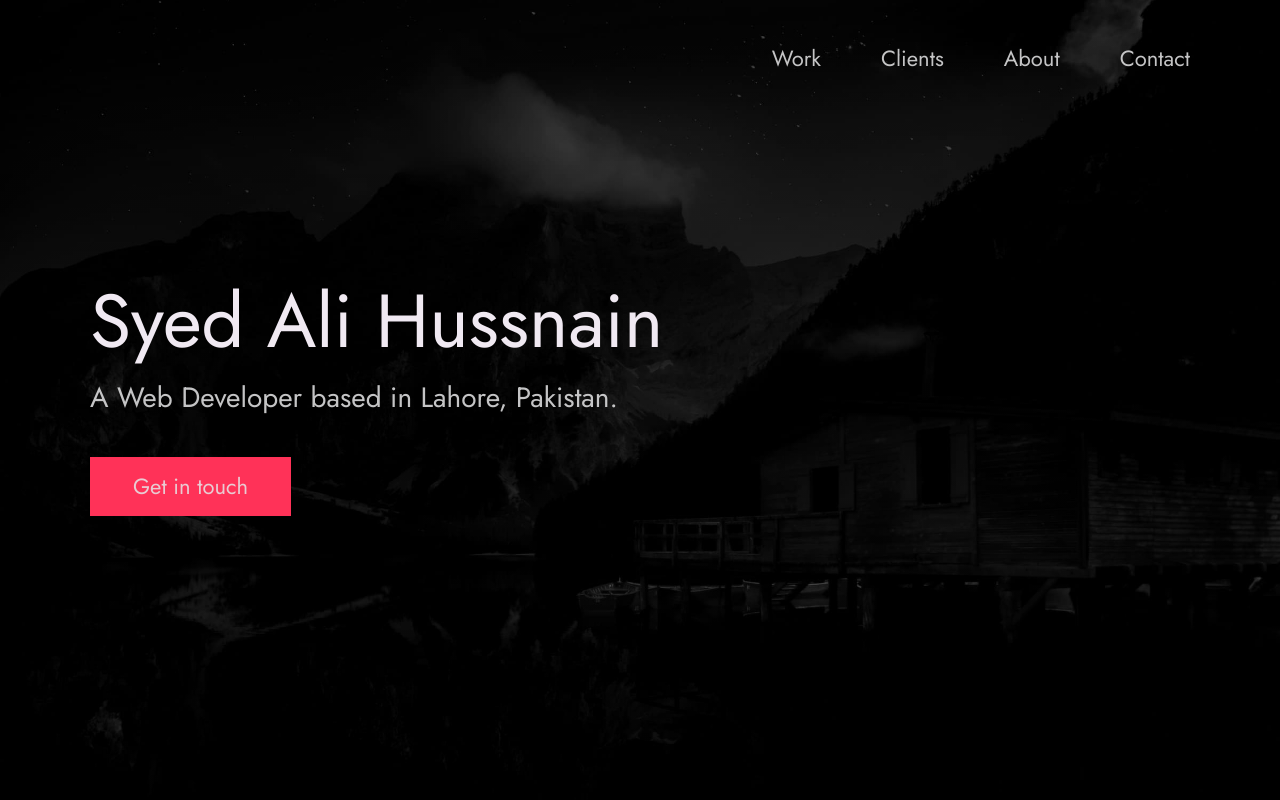
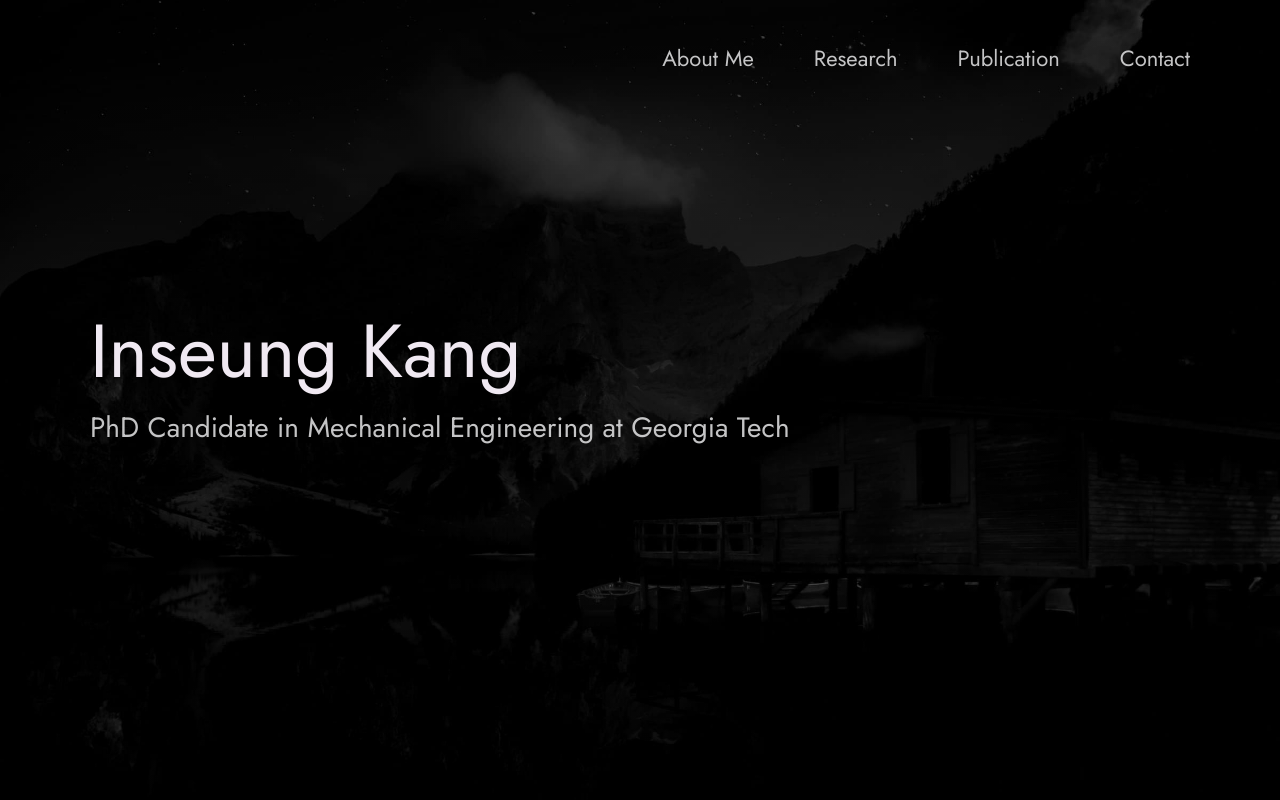
Before and after one commit to inseungkang/inseungkang.github.io, a plain HTML site: page index.html in a window 1280 px wide. Shown: the top 800 px of the page. Drawn offline with Linux system fonts and the light colour scheme.

Commit message:
Update index.html

```diff
--- a/index.html
+++ b/index.html
@@ -24,7 +24,7 @@
 
   <!-- Put your site title here -->
   <title>
-    Inseung Kang | PhD Candidate in Mechanical Engineering at Georgia Tech
+    Inseung Kang
   </title>
 
   <meta name="description" content="Add small description of yourslef.">
@@ -41,10 +41,10 @@
     <div class="row">
       <nav class="nav" role="navigation">
         <ul class="nav__items">
-          <li class="nav__item"><a href="#work" class="nav__link">Work</a></li>
-          <li class="nav__item"><a href="#clients" class="nav__link">Clients</a></li>
+          <li class="nav__item"><a href="#work" class="nav__link">About Me</a></li>
+          <li class="nav__item"><a href="#clients" class="nav__link">Research</a></li>
           <li class="nav__item">
-            <a href="#about" class="nav__link">About</a>
+            <a href="#about" class="nav__link">Publication</a>
           </li>
           <li class="nav__item">
             <a href="#contact" class="nav__link">Contact</a>
@@ -56,11 +56,10 @@
       <div class="header__text">
         <h1 class="heading-primary">
           <!-- Replace the following name with your name -->
-          <span>Syed Ali Hussnain</span>
+          <span>Inseung Kang</span>
         </h1>
         <!-- Put a small paragraph about yourself -->
-        <p>A Web Developer based in Lahore, Pakistan.</p>
-        <a href="#contact" class="btn btn--pink">Get in touch</a>
+        <p>PhD Candidate in Mechanical Engineering at Georgia Tech</p>
       </div>
     </div>
   </header>
```
